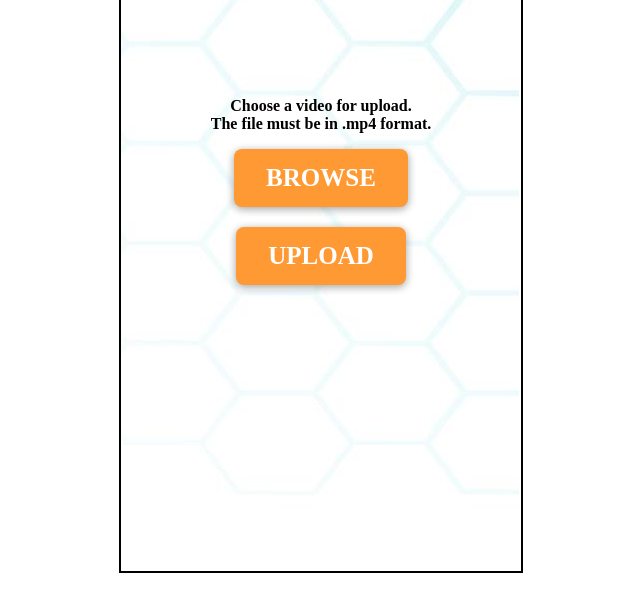
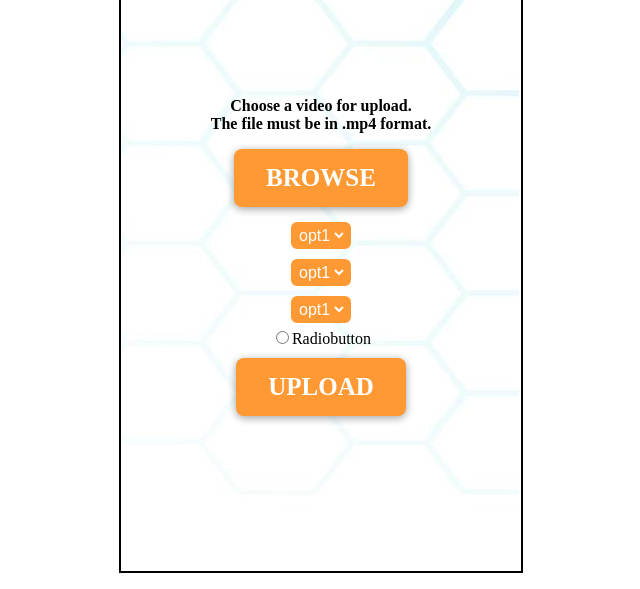
Before and after one commit to MikkelBV/P3, a website: page P3Webapp/public/index.html in a window 1280 px wide. Shown: the part 211-800 px from the top of the page, without its empty margins (393-1033 px from the left). Drawn offline with nearby package versions, Linux system fonts and the light colour scheme.

Commit message:
UI update minus js

```diff
--- a/P3Webapp/public/index.html
+++ b/P3Webapp/public/index.html
@@ -68,6 +68,7 @@
             border:solid black 2px;
             width:400px;
             height:700px;
+            overflow:scroll;
         }
 
         /*Padding values for the buttons*/
@@ -92,6 +93,10 @@
         input[type="submit"]{
             display:none;
         }
+        input[type="radio"]{
+
+        }
+
 
         /*Attributes for custom buttons*/
         /*When idle*/
@@ -141,6 +146,19 @@
             font-family:Arial, Helvetica, sans-serif;
          }
 
+         .dropdown{
+            padding:5px 0px;
+         }
+
+         select{
+            border:solid #ff9933 4px;
+            font-family:Arial, Helvetica, sans-serif;
+            font-size:16px;
+            background:#ff9933;
+            color:white;
+            border-radius:6px;
+         }
+
          /*Attributes for p tag*/
         p{
             font-family:Rockwell regular;
@@ -181,6 +199,32 @@
 
                     </div>
                 </div>
+
+                <div>
+                    <div class="dropdown">
+                        <select name="drop1">
+                            <option value="d1opt1">opt1</option>
+                            <option value="d1opt2">opt2</option>
+                            <option value="d1opt3">opt3</option>
+                        </select>
+                    </div>
+                    <div class="dropdown">
+                        <select name="drop2">
+                            <option value="d2opt1">opt1</option>
+                            <option value="d2opt2">opt2</option>
+                            <option value="d3opt2">opt3</option>
+                        </select>
+                    </div>
+                    <div class="dropdown">
+                        <select name="drop3">
+                            <option value="d3opt1">opt1</option>
+                            <option value="d3opt2">opt2</option>
+                            <option value="d3opt2">opt3</option>
+                        </select>
+                    </div>
+                    <input type="radio" name="radio1" value"rad1opt1">Radiobutton
+                </div>
+
                 <div>
                      <div class="button2" align="center">
 
```
